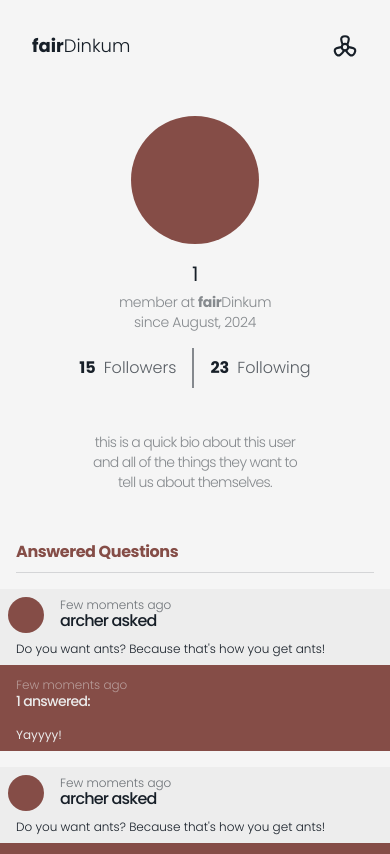
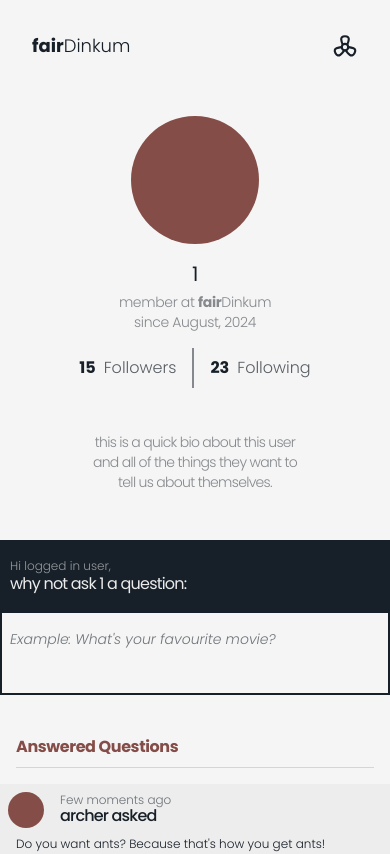
Before and after one commit to MadStoneDev/fair-dinkum, a Next.js app: page /user/1 in a window 390 px wide. Shown: the top 854 px of the page. Built offline with nearby package versions, Linux system fonts and the light colour scheme.

Commit message:
add extra ask-a-question component for mobile

```diff
--- a/src/app/(private)/user/[user]/page.tsx
+++ b/src/app/(private)/user/[user]/page.tsx
@@ -73,6 +73,10 @@ export default function User({ params }: { params: { user: string } }) {
         </div>
       </section>
 
+      <div className={`md:p-8 lg:hidden col-span-4`}>
+        <AskQuestion user={user} />
+      </div>
+
       {/* Right Column */}
       <section
         className={`p-0 md:pl-8 lg:pl-0 md:pr-8 col-span-4 xl:col-span-3 flex flex-col gap-4 md:gap-6`}
--- a/src/components/ask-question.tsx
+++ b/src/components/ask-question.tsx
@@ -15,17 +15,19 @@ export default function AskQuestion({ user }: { user: string }) {
 
   return (
     <article
-      className={`relative flex flex-col border-2 border-dark dark:border-light rounded-2xl overflow-hidden`}
+      className={`mb-4 relative flex flex-col border-2 border-dark dark:border-light md:rounded-2xl overflow-hidden`}
     >
       {/* Header */}
       <div
-        className={`p-4 flex flex-row gap-4 h-full border-b border-dark/10 dark:border-light/10 bg-dark dark:bg-light text-light dark:text-dark`}
+        className={`px-2 md:px-4 py-4 flex flex-row gap-4 h-full border-b border-dark/10 dark:border-light/10 bg-dark dark:bg-light text-light dark:text-dark`}
       >
         <div className={`flex-grow flex flex-col justify-center h-full`}>
-          <h4 className={`mt-1 -mb-1.5 text-sm font-light opacity-60`}>
+          <h4
+            className={`md:mt-1 -mb-0.5 md:-mb-1.5 text-xs lg:text-sm font-light opacity-60`}
+          >
             Hi logged in user,
           </h4>
-          <h3 className={`text-lg font-medium tracking-tighter`}>
+          <h3 className={`md:text-lg md:font-medium tracking-tighter`}>
             why not ask {user} a question:
           </h3>
         </div>
@@ -36,7 +38,7 @@ export default function AskQuestion({ user }: { user: string }) {
         <QuestionBlock
           contentEditable
           data-placeholder={`Example: What's your favourite movie?`}
-          className={`p-4 min-w-full min-h-20 bg-transparent focus:ring-0 focus:border-0 focus:outline-none rounded-xl resize-none text-sm empty:font-light empty:italic text-dark dark:text-light empty:text-dark/60 empty:dark:text-light/70`}
+          className={`px-2 md:px-4 py-4 min-w-full min-h-20 bg-transparent focus:ring-0 focus:border-0 focus:outline-none rounded-xl resize-none text-sm empty:font-light empty:italic text-dark dark:text-light empty:text-dark/60 empty:dark:text-light/70`}
         >
           {question}
         </QuestionBlock>
```
